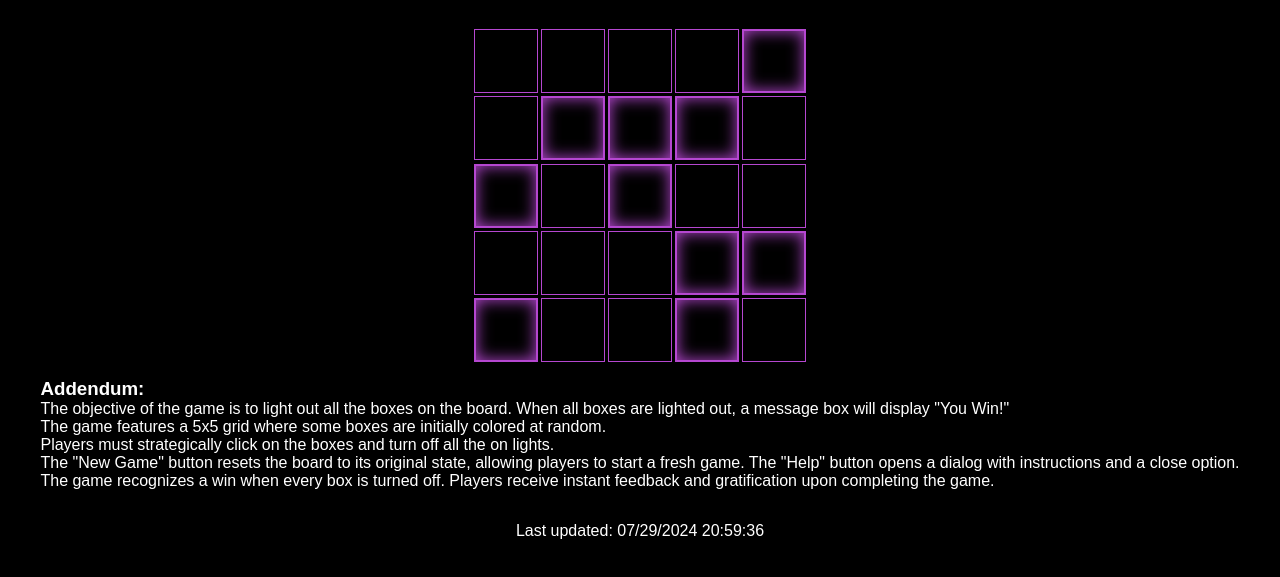
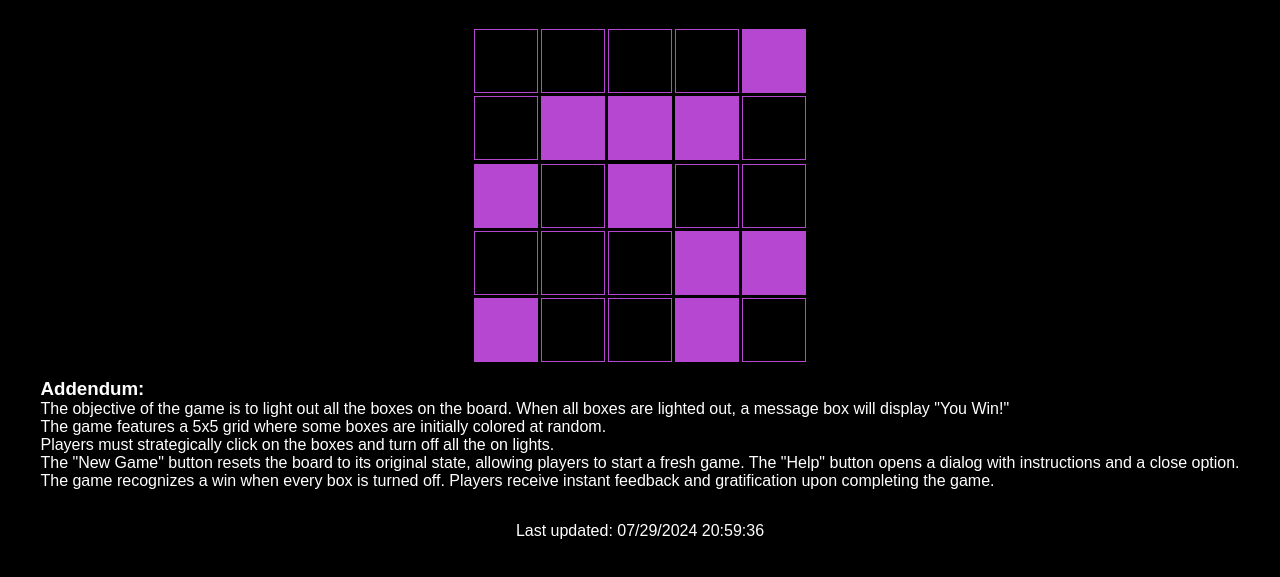
Before and after one commit to Jahnavi0203/ITC505, a plain HTML site: page final/index.html in a window 1280 px wide. Both pictures are taken after a click on the button "Start Game". Shown: the part 155-732 px from the top of the page. Drawn offline with Linux system fonts and the light colour scheme.

Commit message:
Update styles.css

```diff
--- a/final/styles.css
+++ b/final/styles.css
@@ -62,7 +62,7 @@ body h1 {
 
 .tile.on {
     border: 2px solid #b547d0;
-    box-shadow: inset 0 0 1rem #b547d0;
+    background-color: #b547d0;
 }
 
 .tile.on:hover {
```
